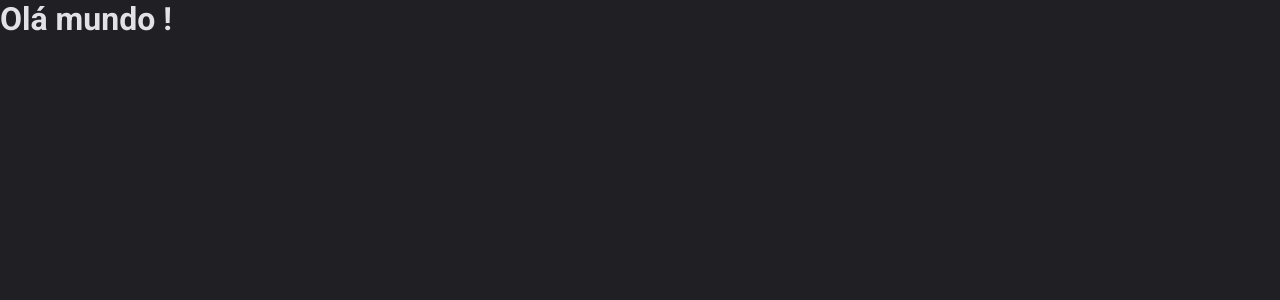
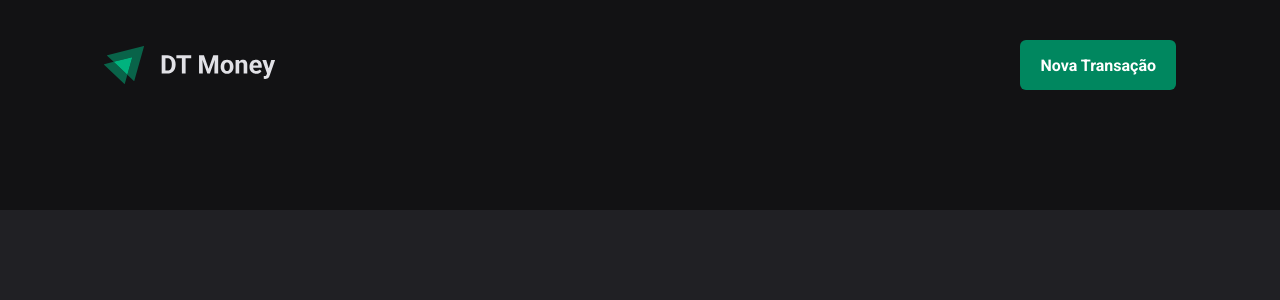
Before and after one commit to MouraPragana/03-dt-money, a React (Vite) app: page / in a window 1280 px wide. Shown: the top 300 px of the page. Built offline with nearby package versions, Linux system fonts and the light colour scheme.

Commit message:
Finalizando aula: Componente: Header

```diff
--- a/src/App.tsx
+++ b/src/App.tsx
@@ -1,4 +1,5 @@
 import { ThemeProvider } from "styled-components";
+import { Transactions } from "./pages/Transactions";
 import { GlobalStyle } from "./styles/global";
 import { defaultTheme } from "./styles/themes/default";
 
@@ -6,7 +7,7 @@
   return (
     <ThemeProvider theme={defaultTheme}>
       <GlobalStyle />
-      <h1>Olá mundo !</h1>
+      <Transactions />
     </ThemeProvider>
   );
 }
--- /dev/null
+++ b/src/components/Header/index.tsx
@@ -0,0 +1,13 @@
+import { HeaderContainer, HeaderContent, NewTranactionButton } from "./styles";
+import logoImg from "../../assets/logo.svg";
+
+export function Header() {
+  return (
+    <HeaderContainer>
+      <HeaderContent>
+        <img src={logoImg} alt="" />
+        <NewTranactionButton>Nova Transação</NewTranactionButton>
+      </HeaderContent>
+    </HeaderContainer>
+  );
+}
--- /dev/null
+++ b/src/components/Header/styles.ts
@@ -0,0 +1,33 @@
+import styled from "styled-components";
+
+export const HeaderContainer = styled.header`
+  background: ${(props) => props.theme["gray-900"]};
+  padding: 2.5rem 0 7.5rem;
+`;
+
+export const HeaderContent = styled.div`
+  width: 100%;
+  max-width: 1120px;
+  margin: 0 auto;
+  padding: 0 1.5rem;
+
+  display: flex;
+  justify-content: space-between;
+  align-items: center;
+`;
+
+export const NewTranactionButton = styled.button`
+  height: 50px;
+  border: 0;
+  background: ${(props) => props.theme["green-500"]};
+  color: ${(props) => props.theme.white};
+  font-weight: bold;
+  padding: 0 1.25rem;
+  border-radius: 6px;
+  cursor: pointer;
+
+  &:hover {
+    background: ${(props) => props.theme["green-700"]};
+    transition: background-color 0.2s;
+  }
+`;
--- /dev/null
+++ b/src/pages/Transactions/index.tsx
@@ -0,0 +1,9 @@
+import { Header } from "../../components/Header";
+
+export function Transactions() {
+  return (
+    <div>
+      <Header />
+    </div>
+  );
+}
```
Also changed, not shown: src/assets/logo.svg (added), src/pages/Transactions/styles.ts (added).
